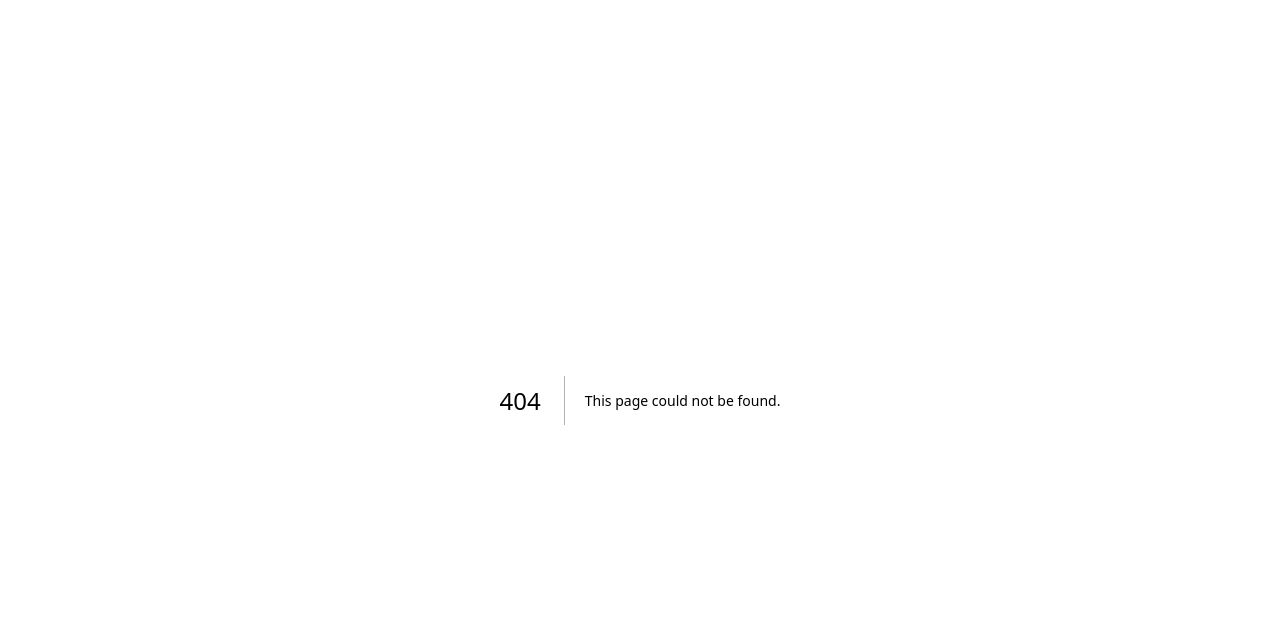
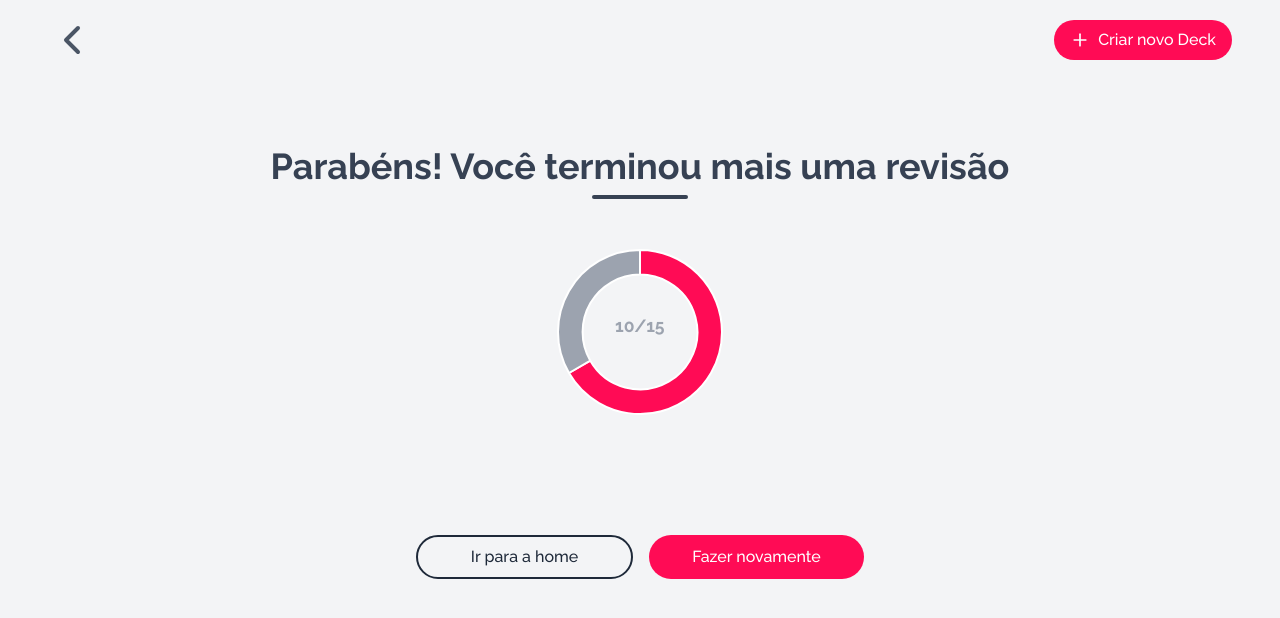
Before and after one commit to julioceno/memoriza, a Next.js app: page /decks/game/feedback in a window 1280 px wide. Before the commit this address had no page. Shown: the top 618 px of the page. Built offline with nearby package versions, Linux system fonts and the light colour scheme.

Commit message:
feat: add FeedbackPage and PerformanceChart components for displaying performance metrics

```diff
--- a/package.json
+++ b/package.json
@@ -12,10 +12,12 @@
     "@dnd-kit/core": "^6.3.1",
     "@dnd-kit/modifiers": "^9.0.0",
     "@dnd-kit/sortable": "^10.0.0",
+    "chart.js": "^4.5.0",
     "framer-motion": "^12.9.2",
     "lucide-react": "^0.503.0",
     "next": "15.3.1",
     "react": "^19.0.0",
+    "react-chartjs-2": "^5.3.0",
     "react-dom": "^19.0.0"
   },
   "devDependencies": {
--- /dev/null
+++ b/src/app/decks/game/feedback/page.tsx
@@ -0,0 +1,35 @@
+'use client';
+
+import { Button, SectionTitle } from '@/components';
+import PerformanceChart from '@/components/PerformanceChart';
+import React from 'react';
+
+const FeedbackPage: React.FC = () => {
+    // Example data - replace with actual performance data
+    const correctAnswers = 10;
+    const totalQuestions = 20;
+
+    return (
+        <div className='flex flex-col items-center gap-10 w-full mt-20'>
+            <SectionTitle>
+                Parabéns! Você terminou mais uma revisão
+            </SectionTitle>
+
+            <PerformanceChart
+                correct={10}
+                total={15}
+            />
+
+            <div className='flex flex-col sm:flex-row w-full sm:w-md gap-4'>
+                <Button type="outlined" full>
+                    Ir para a home
+                </Button>
+                <Button full>
+                    Fazer novamente
+                </Button>
+            </div>
+        </div>
+    );
+};
+
+export default FeedbackPage;
--- /dev/null
+++ b/src/components/PerformanceChart/index.tsx
@@ -0,0 +1,82 @@
+'use client';
+
+import React from 'react';
+import { Doughnut } from 'react-chartjs-2';
+import {
+    Chart as ChartJS,
+    ArcElement,
+    Tooltip,
+    Legend,
+    Plugin,
+    ChartOptions,
+    TooltipItem
+} from 'chart.js';
+
+ChartJS.register(ArcElement, Tooltip, Legend);
+
+const PerformanceChart: React.FC<IPerformanceChartProps> = ({ correct, total }) => {
+    const incorrect = total - correct;
+
+    const centerTextPlugin: Plugin<'doughnut'> = {
+        id: 'centerText',
+        beforeDraw: (chart) => {
+            const { width, height, ctx } = chart;
+            ctx.restore();
+
+            const fontSize = Math.min(width, height) * 0.10;
+            ctx.font = `bold ${fontSize}px Raleway, sans-serif`;
+            ctx.textBaseline = 'middle';
+            ctx.fillStyle = '#9ca3af';
+
+            const text = `${correct}/${total}`;
+            const textX = Math.round((width - ctx.measureText(text).width) / 2);
+            const textY = height / 2;
+
+            ctx.fillText(text, textX, textY);
+            ctx.save();
+        }
+    };
+
+    const data = {
+        datasets: [
+            {
+                data: [correct, incorrect],
+                backgroundColor: [
+                    '#FF0B55',
+                    '#9ca3af'
+                ],
+                borderWidth: 2,
+                cutout: '70%'
+            }
+        ]
+    };
+
+    const options: ChartOptions<'doughnut'> = {
+        responsive: true,
+        maintainAspectRatio: true,
+        aspectRatio: 1,
+        plugins: {
+            tooltip: {
+                usePointStyle: true,
+                displayColors: false,
+                callbacks: {
+                    label: function (context: TooltipItem<'doughnut'>) {
+                        return context.dataset.data[context.dataIndex] === correct ? 'Corretas' : 'Incorretas'
+                    },
+                },
+            }
+        }
+    };
+
+    return (
+        <div className="w-44 h-64 mx-auto">
+            <Doughnut
+                data={data}
+                options={options}
+                plugins={[centerTextPlugin]}
+            />
+        </div>
+    );
+};
+
+export default PerformanceChart;
--- /dev/null
+++ b/src/components/PerformanceChart/types.d.ts
@@ -0,0 +1,4 @@
+interface IPerformanceChartProps {
+    correct: number;
+    total: number;
+}
```
Also changed, not shown: 1 other file (tests, documents, lock files or other folders).
